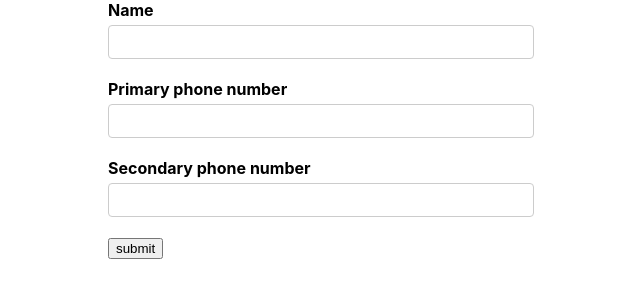
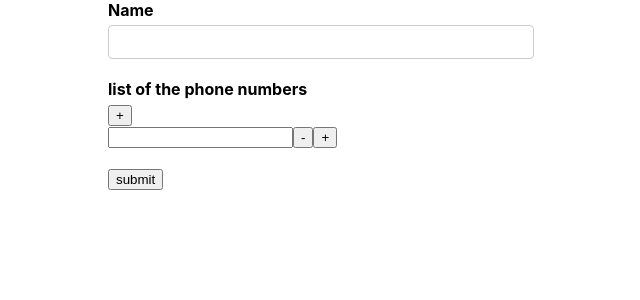
Before and after one commit to MohammadPj/formik-samples, a React (Create React App) app: page / in a window 1280 px wide. Shown: the top 300 px of the page, without its empty margins (319-959 px from the left). Built offline with nearby package versions, Linux system fonts and the light colour scheme.

Commit message:
22- *FieldArray component

```diff
--- a/src/components/YoutubeForm.js
+++ b/src/components/YoutubeForm.js
@@ -1,11 +1,11 @@
 import React from "react";
-import { Formik, Form, Field, ErrorMessage } from "formik";
+import { Formik, Form, Field, ErrorMessage, FieldArray } from "formik";
 import * as Yup from "yup";
 import TextError from "./TextError";
 
 const initialValues = {
   name: "",
-  phoneNumbers: ['', '']
+  phNumbers: [""],
 };
 
 const onSubmit = (values) => {
@@ -31,13 +31,26 @@ const YoutubeForm = () => {
         </div>
 
         <div className="form-control">
-          <label htmlFor={"primaryPh"}>Primary phone number</label>
-          <Field type={"text"} id={"primaryPh"} name={"phoneNumbers[0]"} />
-        </div>
+          <label>list of the phone numbers</label>
+          <FieldArray name={"phNumbers"}>
+            {(fieldArrayProps) => {
+              console.log("props", fieldArrayProps);
+              const { push, remove, form } = fieldArrayProps;
+              const { values } = form;
+              const { phNumbers } = values;
 
-        <div className="form-control">
-          <label htmlFor={"secondaryPhone"}>Secondary phone number</label>
-          <Field type={"text"} id={"secondaryPhone"} name={"phoneNumbers[1]"} />
+              return <div>
+                <button type={"button"} onClick={() => push()}> + </button>
+                {phNumbers.map((number, i) => (
+                  <div key={i}>
+                    <Field name={`phNumbers[${i}]`} />
+                    <button type={"button"} onClick={() => remove(i)}> - </button>
+                    <button type={"button"} onClick={() => push()}> + </button>
+                  </div>
+                ))}
+              </div>;
+            }}
+          </FieldArray>
         </div>
 
         <button type={"submit"}>submit</button>
```
